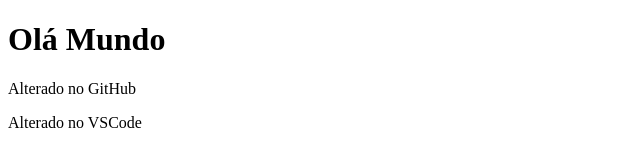
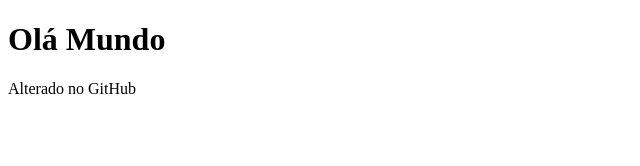
Before and after one commit to anibalandrade/git-one, a plain HTML site: page index.html in a window 1280 px wide. Shown: the whole page, without its empty margins (0-640 px from the left). Drawn offline with Linux system fonts and the light colour scheme.

Commit message:
modified index, added styles

```diff
--- a/index.html
+++ b/index.html
@@ -8,6 +8,5 @@
 <body>
   <h1>Olá Mundo</h1>
   <p>Alterado no GitHub</p>
-  <p>Alterado no VSCode</p>
 </body>
 </html>
--- /dev/null
+++ b/styles.css
@@ -0,0 +1,5 @@
+* {
+  margin: 0;
+  padding: 0;
+  max-width: 100%;
+}
```
